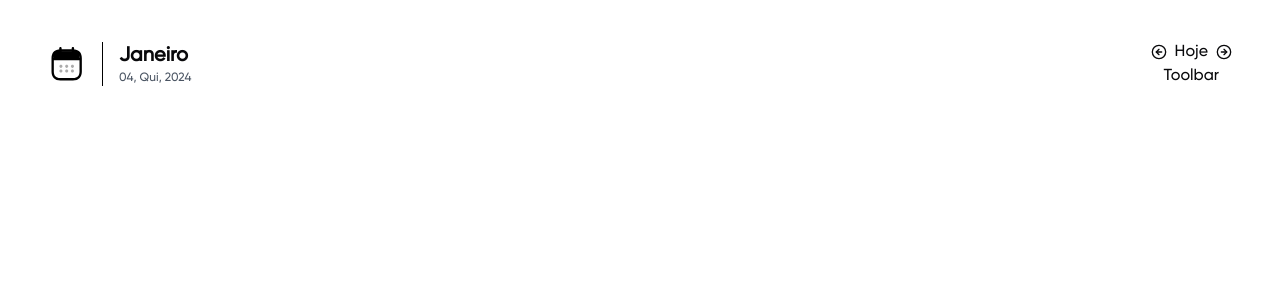
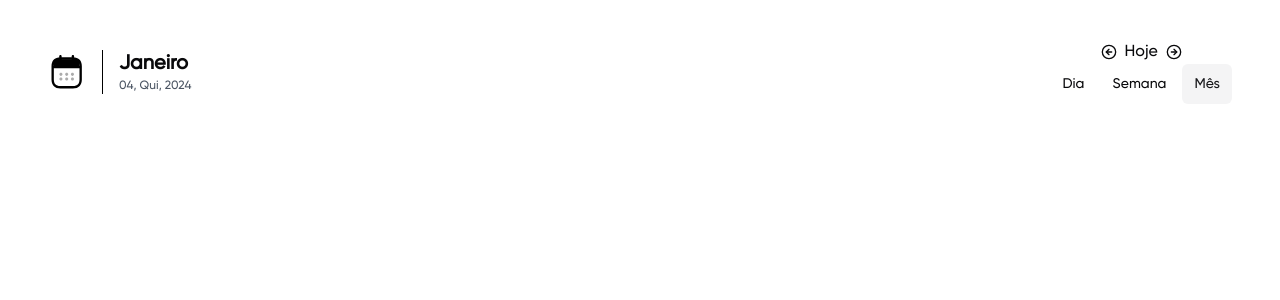
Before and after one commit to allipiopereira/full-calendar-react-scratch, a React (Vite) app: page / in a window 1280 px wide. Shown: the top 300 px of the page. Built offline with nearby package versions, Linux system fonts and the light colour scheme.

Commit message:
Update calendar toolbar with navigation toggle

```diff
--- a/src/App.tsx
+++ b/src/App.tsx
@@ -6,7 +6,7 @@ function App() {
       <div className="px-8 py-8">
         <Calendar.Root>
           <Calendar.Toolbar>
-            <div>Toolbar</div>
+            <Calendar.ToggleNavigation />
           </Calendar.Toolbar>
         </Calendar.Root>
       </div>
--- a/src/components/Calendar/CalendarRoot.tsx
+++ b/src/components/Calendar/CalendarRoot.tsx
@@ -33,7 +33,7 @@ export const CalendarRoot = ({ children }: { children: ReactNode }) => {
   const [date, setDate] = useState<Date>(new Date());
   const [typeNavigation, setTypeNavigation] = useState<
     "month" | "week" | "day"
-  >("week");
+  >("month");
 
   const onHandleNext = useCallback(() => {
     setDate((currentDate) => {
--- /dev/null
+++ b/src/components/Calendar/CalendarToggleNavigation.tsx
@@ -0,0 +1,24 @@
+import { ToggleGroup, ToggleGroupItem } from "@/components/ui/toggle-group";
+import { useCalendar } from "./CalendarRoot";
+
+export const CalendarToggleNavigation = () => {
+  const { setTypeNavigation, typeNavigation } = useCalendar();
+
+  const onChangeTypeNavigation = (uniq: "month" | "week" | "day") => {
+    setTypeNavigation(uniq);
+  };
+  return (
+    <ToggleGroup
+      type="single"
+      value={typeNavigation}
+      defaultValue="month"
+      onValueChange={(value: "month" | "week" | "day") =>
+        onChangeTypeNavigation(value)
+      }
+    >
+      <ToggleGroupItem value="day">Dia</ToggleGroupItem>
+      <ToggleGroupItem value="week">Semana</ToggleGroupItem>
+      <ToggleGroupItem value="month">Mês</ToggleGroupItem>
+    </ToggleGroup>
+  );
+};
--- a/src/components/Calendar/CalendarToolbar.tsx
+++ b/src/components/Calendar/CalendarToolbar.tsx
@@ -25,14 +25,14 @@ export const CalendarToolbar = ({ children }: CalendarToolbarProps) => {
       <div className="flex flex-col items-center">
         <div className="flex space-x-2">
           <CalendarBtnNavigation
-            onClick={() => onHandlePrev("day")}
+            onClick={() => onHandlePrev()}
             icon={() => <ArrowLeftCircle className="w-4 h-4" />}
           />
 
           <CalendarBtnNavigation onClick={() => onHandleToday()} text="Hoje" />
 
           <CalendarBtnNavigation
-            onClick={() => onHandleNext("day")}
+            onClick={() => onHandleNext()}
             icon={() => <ArrowRightCircle className="w-4 h-4" />}
           />
         </div>
--- a/src/components/Calendar/index.tsx
+++ b/src/components/Calendar/index.tsx
@@ -1,7 +1,9 @@
 import { CalendarRoot } from "./CalendarRoot";
 import { CalendarToolbar } from "./CalendarToolbar";
+import { CalendarToggleNavigation } from "./CalendarToggleNavigation";
 
 export const Calendar = {
   Root: CalendarRoot,
   Toolbar: CalendarToolbar,
+  ToggleNavigation: CalendarToggleNavigation,
 };
```
